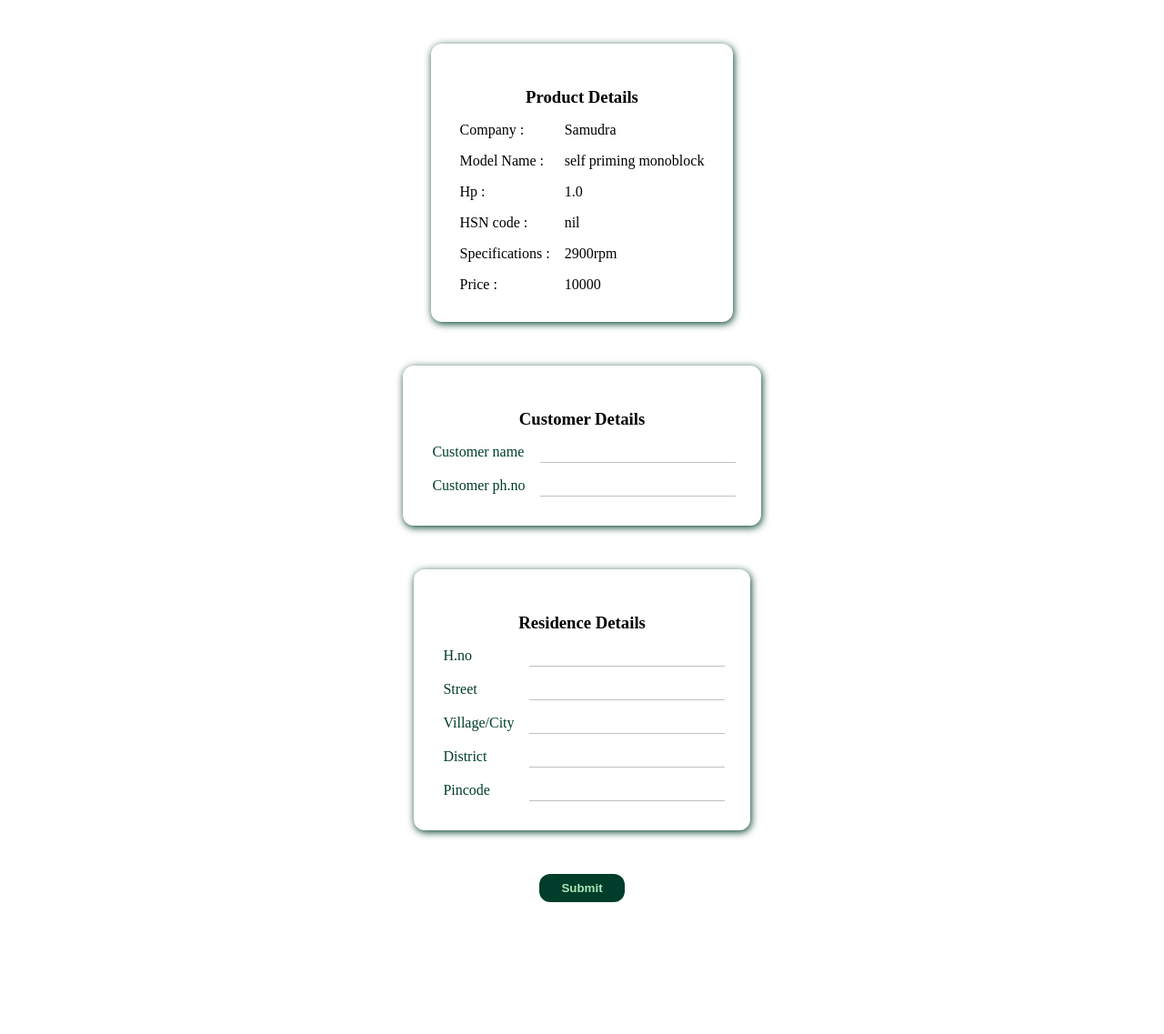
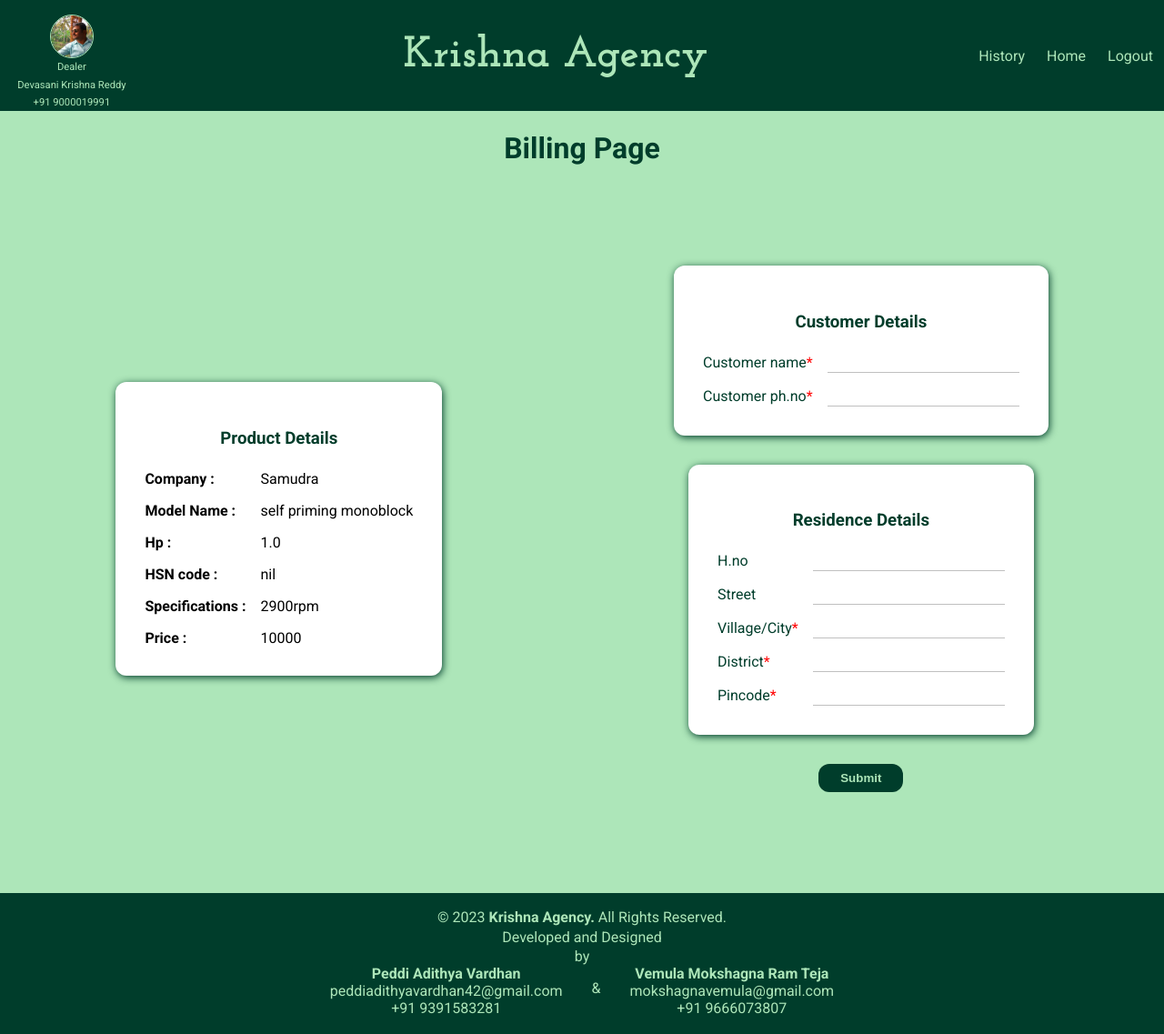
Before and after one commit to adi-1806/stockmanagment, a Django app: page /billing-page/22/ in a window 1280 px wide. Shown: the whole page at 91% size. Before the commit the page ends 992 px from the top, so only its background shows below. Run offline with Django 3.2, Linux system fonts and the light colour scheme; a user stored in the database is signed in; data comes from the database, SQL or seed files in the repository; both versions use the stored data as it was after the commit.

Commit message:
Design fix billing page

```diff
--- a/customer/static/customer/billing_motor.css
+++ b/customer/static/customer/billing_motor.css
@@ -1,21 +1,36 @@
-*{
-    margin: 0%;
+main{
+    min-height: 100vh;
+    display: grid;
+    grid-template-areas: "pro cust";
+}
+.maintitle{
+    color: #003d2b;
+    text-align: center;
+    margin-bottom: 0%;
 }
 
-main{
+#pro{
+    grid-area: "pro";
+    align-self: center;
+}
+
+.custdetails{
     display: flex;
-    justify-content: center;
+    flex-direction: column;
+    align-self: center;
+    grid-area: "cust";
 }
 
 .title{
-    margin: 1rem;
+    margin-bottom: 1.5rem;
+    color: #003d2b;
 }
 
 .card{
     display: flex;
     flex-direction: column;
     align-items: center;
-    margin: 3rem auto;
+    margin: 1rem auto;
     padding: 2rem;
     background-color: #ffffff;
     border-radius: 12px;
--- a/customer/templates/customer/billing.html
+++ b/customer/templates/customer/billing.html
@@ -1,5 +1,72 @@
+{% extends 'stock_base.html' %}
+
 {% load static %}
 
+{% load static %}
+
+{% block page_title %}
+    Billing
+{% endblock page_title %}
+
+{% block page_css %}
+    <link rel="stylesheet" href="{% static "customer/billing_motor.css" %}">
+{% endblock page_css %}
+
+{% block page_body %}
+<form method="POST">
+    {%csrf_token%}
+    <h1 class="maintitle">Billing Page</h1>
+    <main>
+        <div class="card" id="pro">
+            <h3 class="title">Product Details</h3>
+            <div class="formdiv">
+                <span class="bold">Company : </span>
+                <span>{{details.company}}</span>
+                <span class="bold">Model Name : </span>
+                <span>{{details.model_name}}</span>
+                <span class="bold">Hp : </span>
+                <span>{{details.hp}}</span>
+                <span class="bold">HSN code : </span>
+                <span>{{details.hsncode}}</span>
+                <span class="bold">Specifications : </span>
+                <span>{{details.others}}</span>
+                <span class="bold">Price : </span>
+                <span>{{details.price}}</span>
+            </div>
+        </div>
+
+        <div class="custdetails">
+            <div class="card">
+                <h3 class="title">Customer Details</h3>
+                <div class="formdiv">
+                    <label for="Customer_name">Customer name<span class="req">*</span> </label>
+                    <input type="text" name="Customer_name" id="Customer_name" required/>
+                    <label for="Customer_phno">Customer ph.no<span class="req">*</span> </label>
+                    <input type="text" name="Customer_phno" id="Customer_phno" required/>
+                </div>
+            </div>
+            <div class="card">
+                <h3 class="title">Residence Details</h3>
+                <div class="formdiv">
+                    <label for="hno">H.no</label>
+                    <input id="hno" type="text" name="H.no" />
+                    <label for="street">Street</label>
+                    <input type="text" id="street" name="street" />
+                    <label for="village">Village/City<span class="req">*</span> </label>
+                    <input type="text" id="village" name="village" required/>
+                    <label for="dist">District<span class="req">*</span> </label>
+                    <input type="text" id="dist" name="District" required/>
+                    <label for="pincode">Pincode<span class="req">*</span> </label>
+                    <input type="text" id="pincode" name="pincode" required/>
+                </div>
+            </div>
+            <input type="submit" id="yes" class="yes" name="Yes" />
+        </div>
+    </main>
+</form>
+
+{% endblock page_body %}
+<!--
 <!DOCTYPE html>
 <html lang="en">
 
@@ -9,13 +76,16 @@
     <meta name="viewport" content="width=device-width, initial-scale=1.0">
     <title>Document</title>
     <link rel="stylesheet" href="{% static "customer/billing_motor.css" %}">
+    <link rel="stylesheet" href="{% static "style.css" %}">
+
 </head>
 
 <body>
     <form method="POST">
         {%csrf_token%}
+        <main>
 
-        <div class="card">
+            <div class="card" id="pro">
                 <h3 class="title">Product Details</h3>
                 <div class="formdiv">
                     <span>Company : </span>
@@ -33,6 +103,7 @@
                 </div>
             </div>
 
+            <div class="custdetails">
                 <div class="card">
                     <h3 class="title">Customer Details</h3>
                     <div class="formdiv">
@@ -57,10 +128,10 @@
                         <input type="text" name="pincode" />
                     </div>
                 </div>
-
-
                 <input type="submit" id="yes" class="yes" name="Yes" />
+            </div>
+        </main>
     </form>
 </body>
 
-</html>
+</html> -->
--- a/customer/templates/customer/stock_list.html
+++ b/customer/templates/customer/stock_list.html
@@ -69,7 +69,7 @@
                         <th>Specifications</th>
                         <th>HSN Code</th>
                         <th>Price</th>
-
+                        <th>Operations</th>
                     </tr>
                 </thead>
                 <tbody>
@@ -80,7 +80,9 @@
                         <td>{{fields.specifications | title}}</td>
                         <td>{{fields.hsncode}}</td>
                         <td>{{fields.price}}</td>
-
+                        <td>
+                            <button class="operations"><a href={% url 'billingpage' fields.id %}>Buy</a></button>
+                        </td>
                     </tr>
                     {% endfor %}
                 </tbody>
--- a/stock/static/stock/history.css
+++ b/stock/static/stock/history.css
@@ -3,6 +3,7 @@ main{
     flex-direction: column;
     align-items: center;
     flex-wrap: wrap;
+    overflow: auto;
 }
 
 h1{
--- a/stock/static/stock/includes/footer.css
+++ b/stock/static/stock/includes/footer.css
@@ -1,7 +1,6 @@
 footer{
     background-color: var(--dark-color);
     padding: 1rem;
-    width: 100%;
 }
 .content{
     display: flex;
--- a/stock/static/stock/includes/header.css
+++ b/stock/static/stock/includes/header.css
@@ -16,7 +16,7 @@ nav{
     flex-direction: column;
     align-items: center;
 }
-.profilepic p{
+.ap{
     color: var(--light-bg-color);
     margin: .2rem;
     font-size: .7rem;
--- a/stock/templates/stock/includes/footer.html
+++ b/stock/templates/stock/includes/footer.html
@@ -10,14 +10,14 @@
             <div class="devnames">
                 <div class="name">
                     <span class="bold">Peddi Adithya Vardhan</span>
-                    <span>peddiadithyavardhan42@gmail.com</span>
-                    <span> 9391583281</span>
+                    <a href="mailto:peddiadithyavardhan42@gmail.com">peddiadithyavardhan42@gmail.com</a>
+                     <a href="tel:+91 9391583281">+91 9391583281</a>
                 </div>
                 <div id="and">& </div>
                 <div class="name">
                     <span class="bold">Vemula Mokshagna Ram Teja</span>
-                    <span> mokshagnavemula@gmail.com</span>
-                    <span> 9666073807</span>
+                     <a href="mailto:mokshagnavemula@gmail.com">mokshagnavemula@gmail.com</a>
+                     <a href="tel:+91 9666073807">+91 9666073807</a>
                 </div>
             </div>
         </p>
--- a/stock/templates/stock/includes/header.html
+++ b/stock/templates/stock/includes/header.html
@@ -6,7 +6,7 @@
             <img src="{% static "stock/media/profilepic.jpeg" %}" alt="Krishna">
             <p class="ap">Dealer</p>
             <p class="ap">Devasani Krishna Reddy</p>
-            <p class="ap">+91 9000019991</p>
+            <a href="tel:+91 9000019991" class="ap">+91 9000019991</a>
         </div>
         <div class="logo">
                 <a href="{% url 'stockpage' %}">
```
Also changed, not shown: db.sqlite3. Lines whose indentation alone changed are shown as unchanged.
